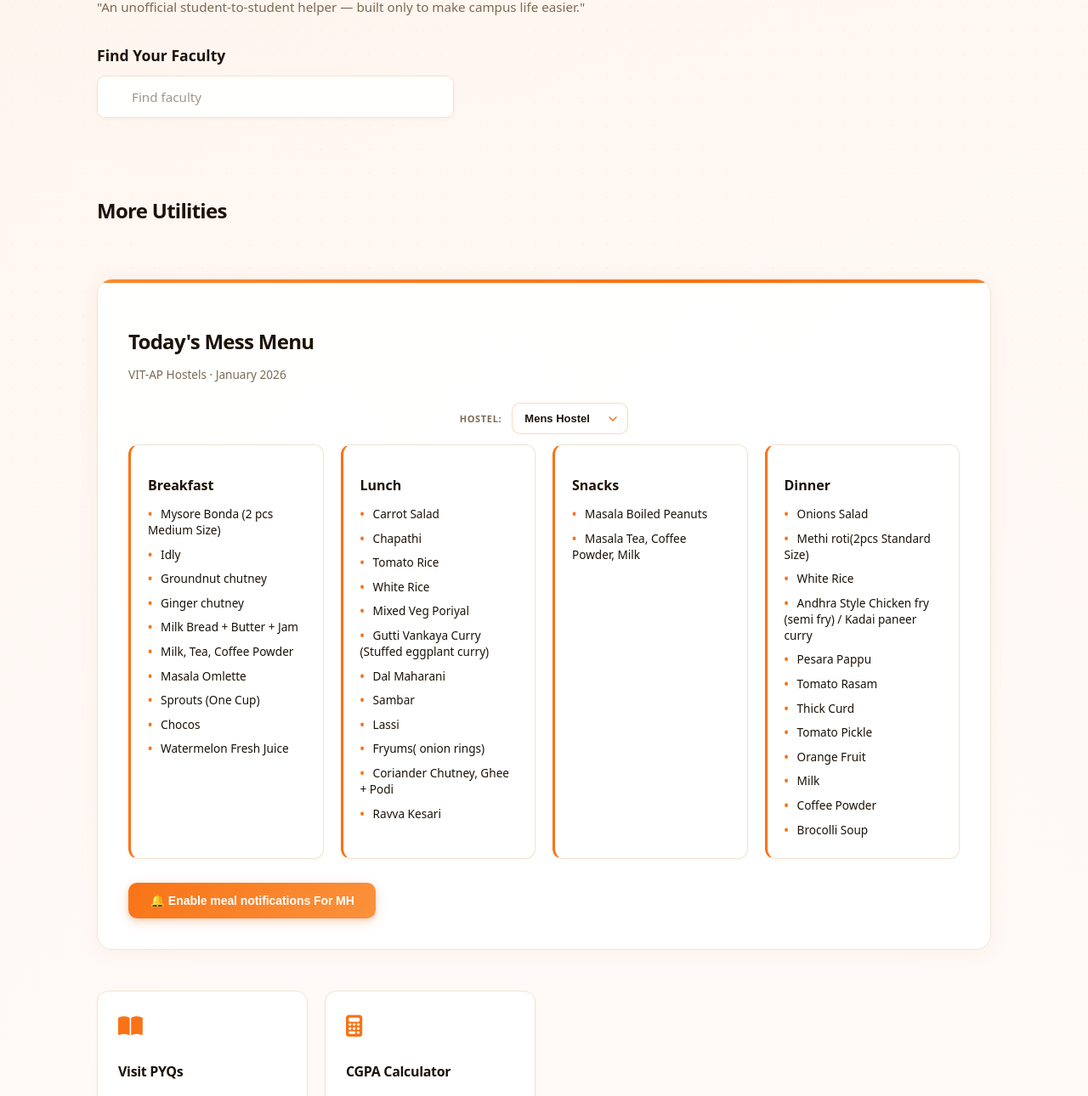
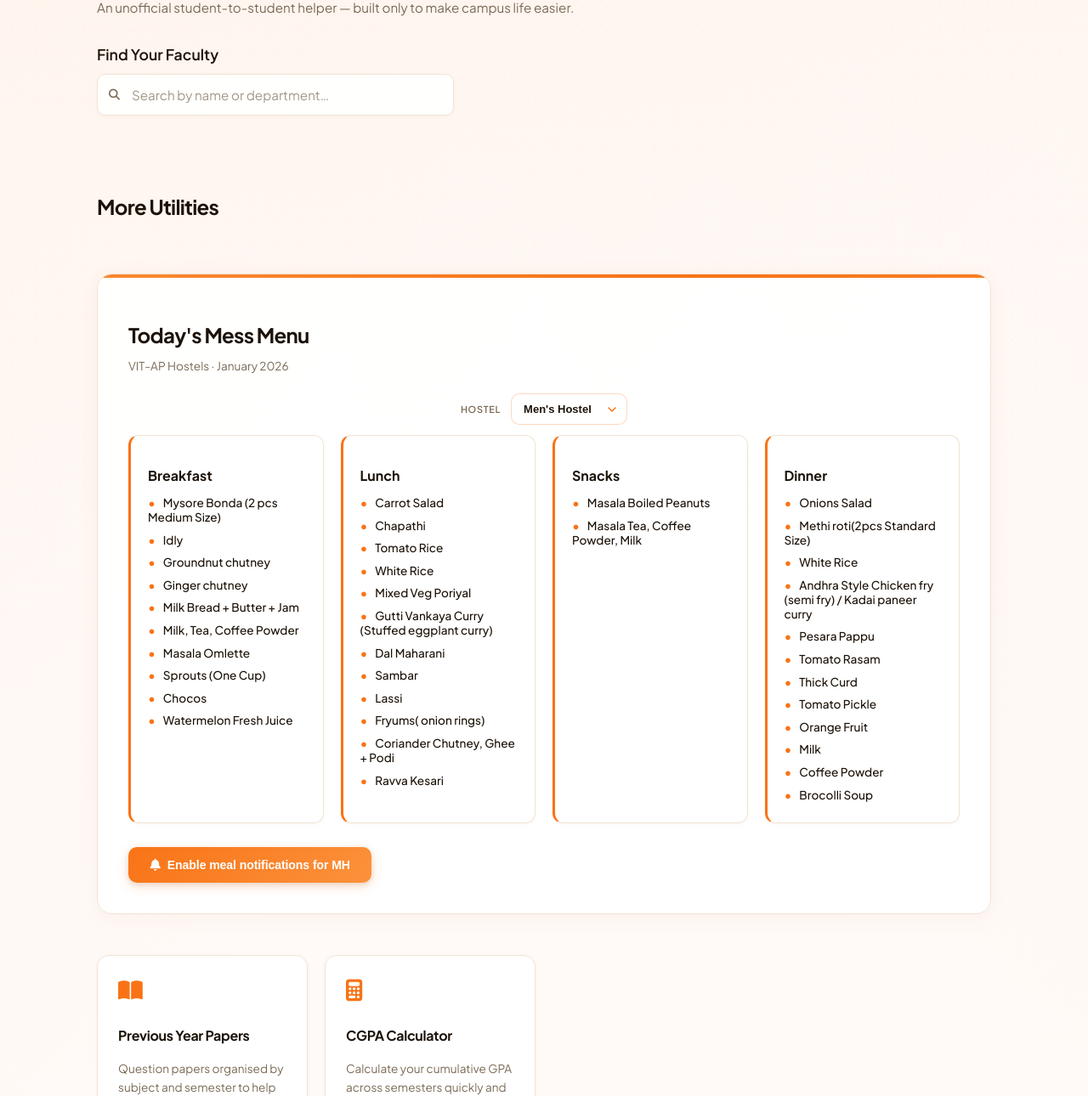
Before and after one commit to VyshrawanP/VCampusGo, a website with bundled scripts: page public/index.html in a window 1280 px wide. Shown: the part 202-1492 px from the top of the page at 85% size. Built offline with nearby package versions, Linux system fonts and the light colour scheme; files whose address does not match are found by name.

Commit message:
Refactor index.html for improved structure and content
Updated HTML structure and content for clarity and consistency. Changed font and added links for better navigation.

```diff
--- a/public/index.html
+++ b/public/index.html
@@ -5,31 +5,25 @@
   <meta name="viewport" content="width=device-width, initial-scale=1.0" />
 
   <title>Student Utility Portal</title>
-  <link
-  rel="stylesheet"
-  href="https://cdnjs.cloudflare.com/ajax/libs/font-awesome/6.4.0/css/all.min.css"
-/>
+  <link rel="stylesheet" href="https://cdnjs.cloudflare.com/ajax/libs/font-awesome/6.4.0/css/all.min.css"/>
 
-  <!-- Google Font -->
+  <!-- Google Fonts — Plus Jakarta Sans for the orange theme -->
   <link rel="preconnect" href="https://fonts.googleapis.com">
   <link rel="preconnect" href="https://fonts.gstatic.com" crossorigin>
-  <link
-    href="https://fonts.googleapis.com/css2?family=Inter:wght@400;500;600;700&display=swap"
-    rel="stylesheet"
-  >
+  <link href="https://fonts.googleapis.com/css2?family=Plus+Jakarta+Sans:wght@400;500;600;700;800&display=swap" rel="stylesheet">
 
   <!-- CSS -->
   <link rel="stylesheet" href="css/styledev.css">
 
   <!-- PWA -->
   <link rel="manifest" href="manifest.json">
-  <!-- Google tag (gtag.js) -->
+
+  <!-- Google Analytics -->
   <script async src="https://www.googletagmanager.com/gtag/js?id=G-ZS6HZLVNJD"></script>
   <script>
     window.dataLayer = window.dataLayer || [];
     function gtag(){dataLayer.push(arguments);}
     gtag('js', new Date());
-
     gtag('config', 'G-ZS6HZLVNJD');
   </script>
 </head>
@@ -39,20 +33,22 @@
   <!-- ================= STICKY HEADER WITH THEME TOGGLE ================= -->
   <div class="sticky-header" id="stickyHeader">
     <div class="header-content">
-      <div class="logo">VCampusGo</div>
+      <div class="logo">
+        VCampusGo
+        <a href="https://vyshrawan-portfolio.vercel.app/" target="_blank" rel="noopener noreferrer" style="font-size:10px;font-weight:500;color:var(--text-muted);letter-spacing:0.02em;margin-left:6px;opacity:0.75;text-decoration:none;transition:opacity 0.2s ease;" onmouseover="this.style.opacity='1'" onmouseout="this.style.opacity='0.75'">by Vyshrawan P</a>
+      </div>
 
       <nav class="desktop-nav">
-        <a href="#faculty"> Faculty</a>
-        <a href="#mess"> Mess Menu</a>
-        <a href="/cgpa.html"> CGPA Calculator</a>
-        <a href="https://ripdspace.netlify.app/" target="_blank"> PYQs</a>
+        <a href="#faculty">Faculty</a>
+        <a href="#mess">Mess Menu</a>
+        <a href="/cgpa.html">CGPA Calculator</a>
+        <a href="https://ripdspace.netlify.app/" target="_blank">PYQs</a>
       </nav>
 
       <div class="header-controls">
         <button class="theme-toggle" id="themeToggle">
           <i class="fas fa-moon"></i>
         </button>
-
         <button class="menu-btn" id="menuBtn">
           <i class="fas fa-bars"></i>
         </button>
@@ -61,12 +57,13 @@
 
     <!-- Mobile Navigation -->
     <div class="mobile-nav" id="mobileNav">
-      <a href="#faculty"> Faculty</a>
+      <a href="#faculty">Faculty</a>
       <a href="#mess">Mess Menu</a>
-      <a href="/cgpa.html"> CGPA Calculator</a>
-      <a href="https://ripdspace.netlify.app/" target="_blank"> PYQs</a>
+      <a href="/cgpa.html">CGPA Calculator</a>
+      <a href="https://ripdspace.netlify.app/" target="_blank">PYQs</a>
     </div>
   </div>
+
 
   <!-- ================= HEADER / FACULTY FINDER ================= -->
   <header class="header" id="faculty">
@@ -75,26 +72,28 @@
     </div>
 
     <p class="subtitle">
-      "An unofficial student-to-student helper — built only to make campus life easier."
+      An unofficial student-to-student helper — built only to make campus life easier.
     </p>
 
     <h4>Find Your Faculty</h4>
 
     <div class="search-container">
+      <i class="fas fa-magnifying-glass"></i>
       <input
         type="text"
         id="facultySearch"
-        placeholder="Find faculty"
+        placeholder="Search by name or department…"
         autocomplete="off"
       />
     </div>
   </header>
 
+
   <!-- ================= FACULTY RESULTS ================= -->
   <main class="main-content">
     <section class="faculty-section">
       <div id="facultyResults" class="faculty-grid">
-        <!-- Faculty cards injected via JS -->
+        <!-- Faculty cards injected via faculty.js -->
       </div>
     </section>
 
@@ -103,16 +102,13 @@
     <!-- ================= MESS MENU ================= -->
     <section class="mess-section" id="mess">
       <h2>Today's Mess Menu</h2>
-      <p id="messMeta" class="mess-meta">
-        <!-- Hostel · Month Year -->
-      </p>
+      <p id="messMeta" class="mess-meta"></p>
 
       <div class="hostel-control">
-  <span class="hostel-label">Hostel:</span>
-
+        <span class="hostel-label">Hostel</span>
         <select id="hostelSelect" class="hostel-dropdown">
-    <option value="mh">Mens Hostel </option>
-    <option value="lh">Ladies Hostel </option>
+          <option value="mh">Men's Hostel</option>
+          <option value="lh">Ladies Hostel</option>
         </select>
         <script>
           document.getElementById("hostelSelect").addEventListener("change", function() {
@@ -121,74 +117,61 @@
             }
           });
         </script>
-
-
       </div>
 
-
-
       <div id="messCards" class="mess-grid">
-        <!-- Meal cards injected via JS -->
+        <!-- Meal cards injected via mess.js -->
       </div>
 
-      <button id="notifyBtnMH" class="notify-btn">🔔 Enable meal notifications For MH</button>
+      <button id="notifyBtnMH" class="notify-btn">
+        <i class="fas fa-bell"></i> Enable meal notifications for MH
+      </button>
 
-
-
+      <!-- LH FCM -->
       <script type="module">
-  import { subscribeV2 } from './fcm-lh.js';  // This will work once file exists
+        import { subscribeV2 } from './fcm-lh.js';
         window.subscribeLH = () => subscribeV2('LH');
       </script>
 
-<!-- MH VAPID Key (keep as is) -->
+      <!-- MH VAPID Key -->
       <script>
         window.VAPID_KEY = "BM5wUA5jgGX0uv8ZXqfA3P5V7GM_TiRJ-JxyOq0r5yEygpO8Rdr29vdZrwHelY1BYtzQZ_ix3SypJ30bbaT80Tg";
       </script>
-
-<!-- MH script (keep as is) -->
       <script type="module" src="/js/fcm-lh.js"></script>
 
-
-
-      <!-- 🔑 DEFINE VAPID KEY FIRST -->
       <script>
         window.VAPID_KEY = "BM5wUA5jgGX0uv8ZXqfA3P5V7GM_TiRJ-JxyOq0r5yEygpO8Rdr29vdZrwHelY1BYtzQZ_ix3SypJ30bbaT80Tg";
       </script>
-
-
-
-
-      <!-- 🚀 THEN load Firebase code -->
       <script type="module" src="/js/fcm.js"></script>
     </section>
 
 
-
-
-
-
     <!-- ================= UTILITY CARDS ================= -->
     <div class="visual-grid">
-      <a href="https://ripdspace.netlify.app/" class="visual-card">
+      <a href="https://ripdspace.netlify.app/" class="visual-card" target="_blank">
         <i class="fas fa-book-open"></i>
-        <h3>Visit PYQs</h3>
-        <p>Previous year question papers</p>
+        <h3>Previous Year Papers</h3>
+        <p>Question papers organised by subject and semester to help you prepare better.</p>
+        <span class="card-arrow">Browse PYQs <i class="fas fa-arrow-right" style="font-size:11px"></i></span>
       </a>
 
       <a href="/cgpa.html" class="visual-card">
         <i class="fas fa-calculator"></i>
         <h3>CGPA Calculator</h3>
-        <p>Calculate your CGPA easily</p>
+        <p>Calculate your cumulative GPA across semesters quickly and accurately.</p>
+        <span class="card-arrow">Open Calculator <i class="fas fa-arrow-right" style="font-size:11px"></i></span>
       </a>
     </div>
   </main>
 
+
   <!-- ================= FOOTER ================= -->
   <footer class="footer">
     <div class="footer-content">
+      <div class="footer-left">
         <p class="footer-name">Developed by <strong>Vyshrawan P</strong></p>
-      <p class="footer-sub">Student project · Unofficial</p>
-
+        <p class="footer-sub">Student project · Unofficial · Not affiliated with the university</p>
+      </div>
       <div class="footer-links">
         <a href="https://www.linkedin.com/in/vyshrawan-p-795b5b256/" target="_blank" rel="noopener noreferrer">
           <i class="fab fa-linkedin"></i> LinkedIn
@@ -200,18 +183,17 @@
     </div>
   </footer>
 
+
   <!-- ================= JS ================= -->
   <script src="js/faculty.js"></script>
   <script src="js/mess.js"></script>
   <script src="js/main.js"></script>
 
-  <!-- Theme Toggle & Mobile Menu Script -->
   <script>
-    // Theme Toggle Functionality
+    // ── Theme Toggle ──────────────────────────────────────
     const themeToggle = document.getElementById("themeToggle");
-    const themeIcon = themeToggle.querySelector("i");
+    const themeIcon   = themeToggle.querySelector("i");
 
-    // Load saved theme
     if (localStorage.getItem("theme") === "dark") {
       document.body.classList.add("dark");
       themeIcon.classList.replace("fa-moon", "fa-sun");
@@ -220,29 +202,25 @@
     themeToggle.onclick = () => {
       document.body.classList.toggle("dark");
       themeToggle.classList.add("rotate");
-
       const isDark = document.body.classList.contains("dark");
       themeIcon.classList.toggle("fa-moon", !isDark);
-      themeIcon.classList.toggle("fa-sun", isDark);
-
+      themeIcon.classList.toggle("fa-sun",   isDark);
       localStorage.setItem("theme", isDark ? "dark" : "light");
-
       setTimeout(() => themeToggle.classList.remove("rotate"), 600);
     };
 
-    // Mobile Menu Toggle
-    const menuBtn = document.getElementById("menuBtn");
+    // ── Mobile Menu ───────────────────────────────────────
+    const menuBtn      = document.getElementById("menuBtn");
     const stickyHeader = document.getElementById("stickyHeader");
-    const mobileNav = document.getElementById("mobileNav");
+    const mobileNav    = document.getElementById("mobileNav");
 
     menuBtn.onclick = () => {
       stickyHeader.classList.toggle("open");
       const isOpen = stickyHeader.classList.contains("open");
-      menuBtn.querySelector("i").classList.toggle("fa-bars", !isOpen);
-      menuBtn.querySelector("i").classList.toggle("fa-times", isOpen);
+      menuBtn.querySelector("i").classList.toggle("fa-bars",  !isOpen);
+      menuBtn.querySelector("i").classList.toggle("fa-times",  isOpen);
     };
 
-    // Close mobile menu when clicking a link
     mobileNav.querySelectorAll("a").forEach(link => {
       link.onclick = () => {
         stickyHeader.classList.remove("open");
@@ -250,8 +228,7 @@
       };
     });
   </script>
+
   <script defer src="/_vercel/analytics/script.js"></script>
-
-
 </body>
 </html>
```
Lines whose indentation alone changed are shown as unchanged.
